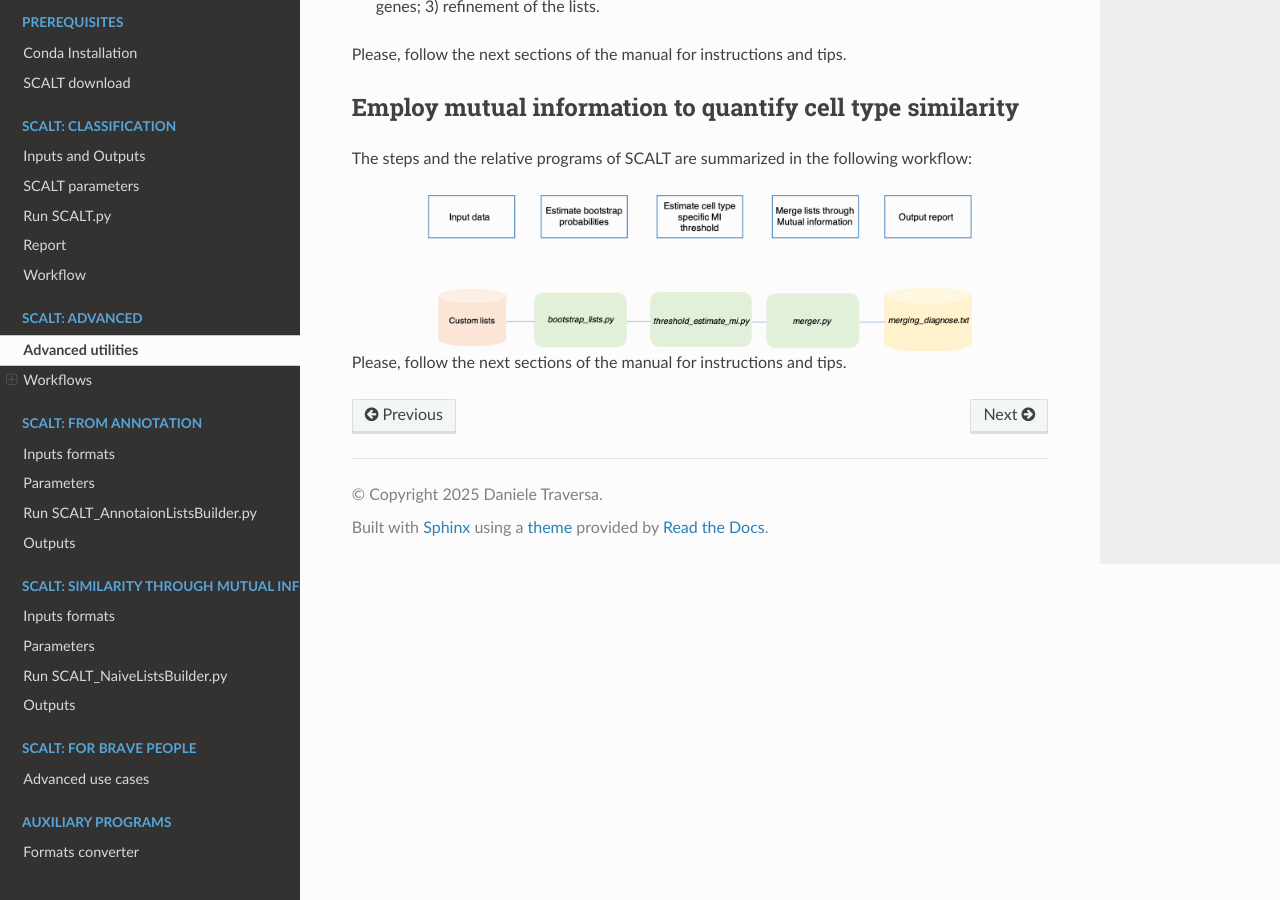
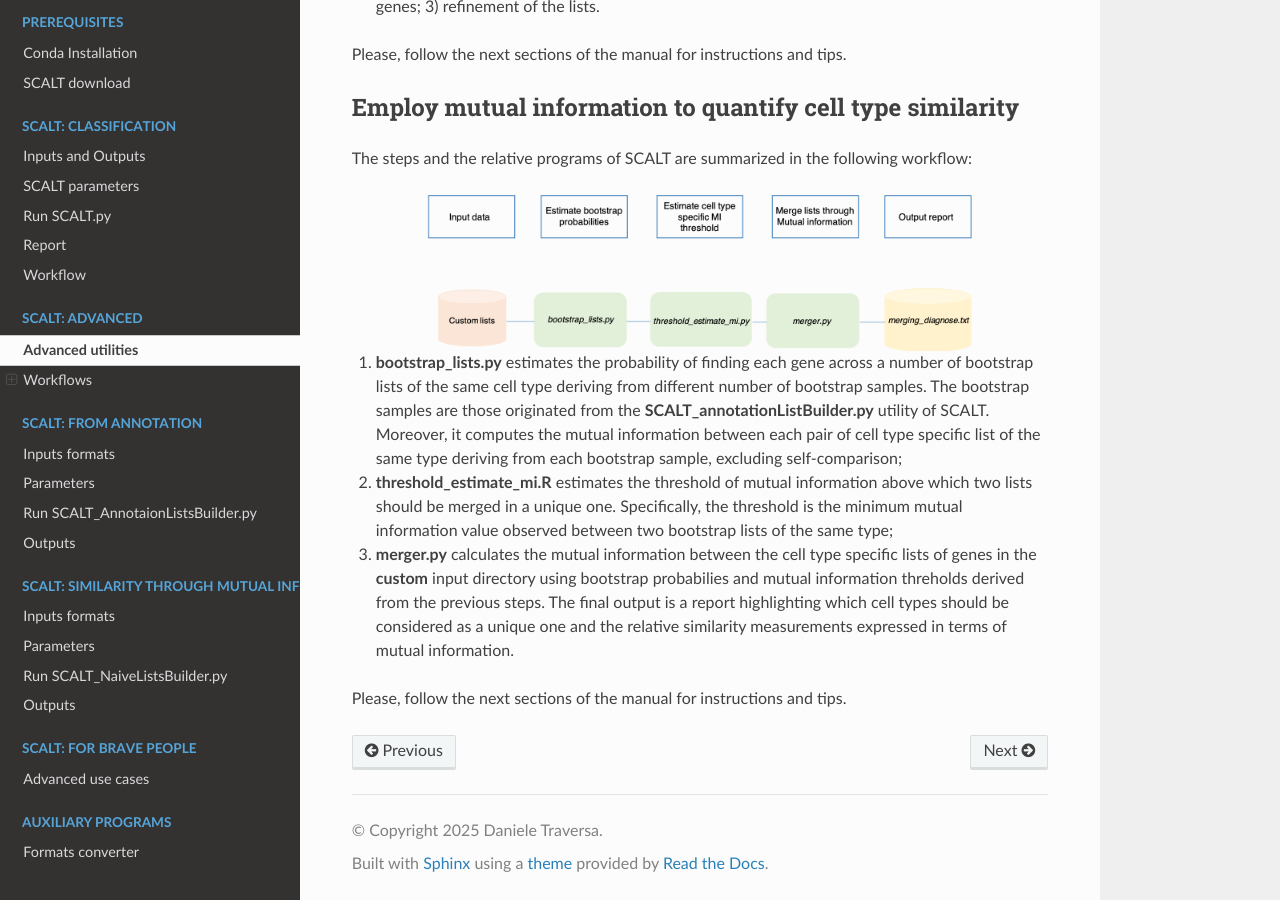
Before and after one commit to danitrave/SCALT, a Sphinx documentation site: the page built from docs/source/advanced.rst, in a window 1280 px wide and 900 px high, scrolled down 1295 px. Built offline with Sphinx 7.4.7 and the Read the Docs theme 3.1.0, drawn with Linux system fonts in a browser that asks for light colours.

Commit message:
Update advanced.rst

```diff
--- a/docs/source/advanced.rst
+++ b/docs/source/advanced.rst
@@ -40,6 +40,8 @@ The steps and the relative programs of SCALT are summarized in the following wor
    :align: center
    :scale: 40%
 
-
+1. **bootstrap_lists.py** estimates the probability of finding each gene across a number of bootstrap lists of the same cell type deriving from different number of bootstrap samples. The bootstrap samples are those originated from the **SCALT_annotationListBuilder.py** utility of SCALT. Moreover, it computes the mutual information between each pair of cell type specific list of the same type deriving from each bootstrap sample, excluding self-comparison;
+2. **threshold_estimate_mi.R** estimates the threshold of mutual information above which two lists should be merged in a unique one. Specifically, the threshold is the minimum mutual information value observed between two bootstrap lists of the same type;
+3. **merger.py** calculates the mutual information between the cell type specific lists of genes in the **custom** input directory using bootstrap probabilies and mutual information threholds derived from the previous steps. The final output is a report highlighting which cell types should be considered as a unique one and the relative similarity measurements expressed in terms of mutual information.
 
 Please, follow the next sections of the manual for instructions and tips.
```
